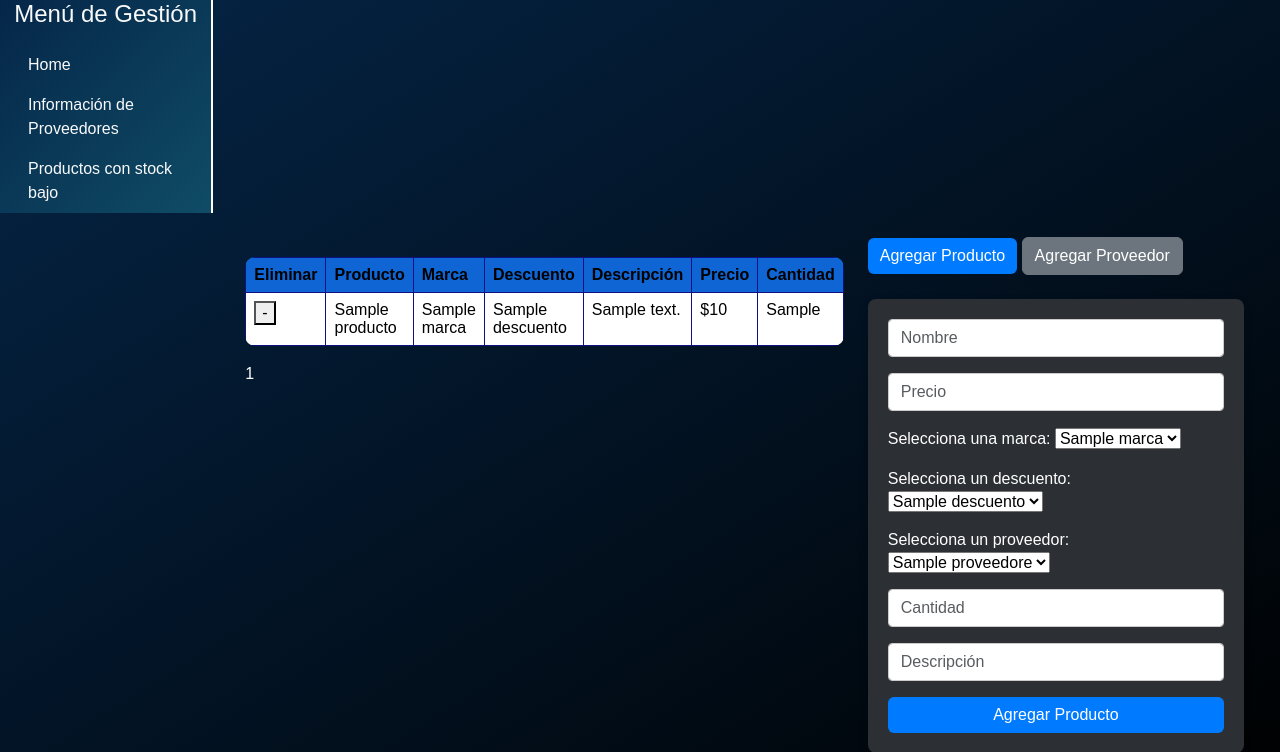
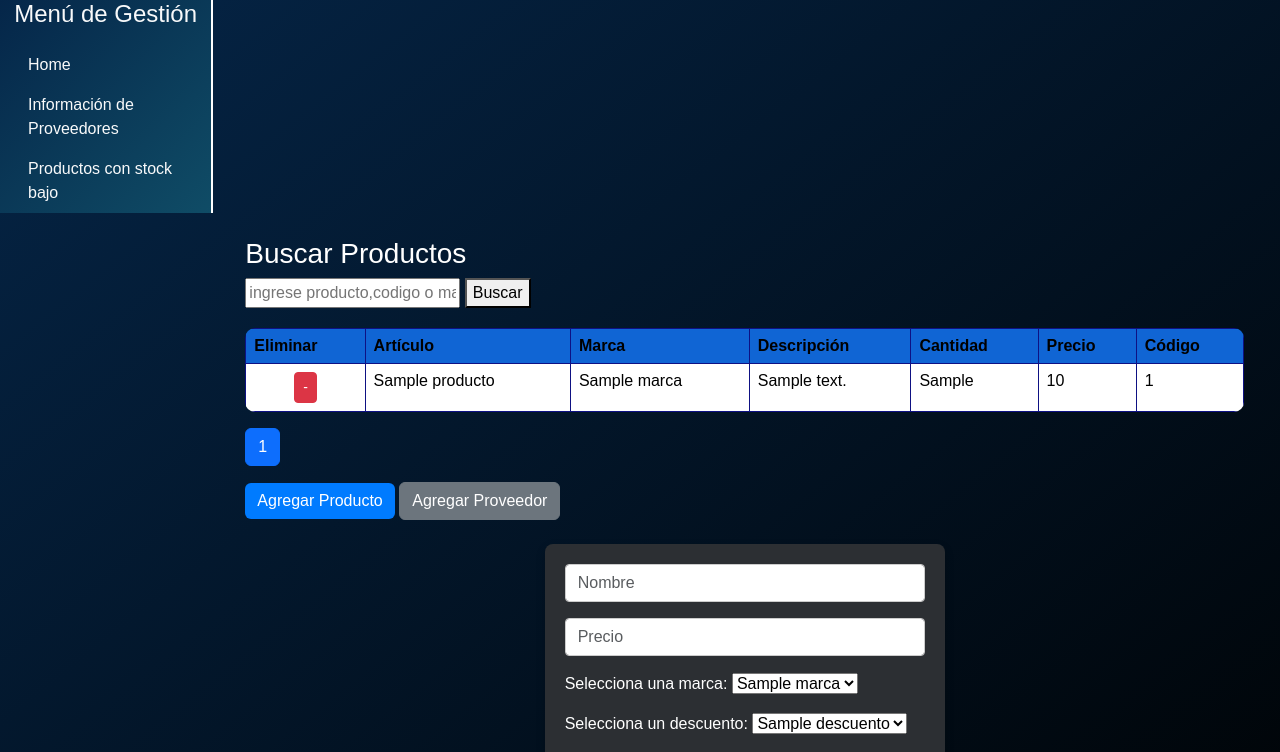
Before and after one commit to SPYROBO/galeazzi, a PHP site: page /php/stock_direccion.php in a window 1280 px wide. Shown: the part 54-806 px from the top of the page. Run offline with PHP 8.4, Linux system fonts and the light colour scheme; tables that the repository leaves empty or names only in its code hold one stand-in row (values such as "Sample post"); some libraries are stand-ins or nearby versions.

Commit message:
borro cosas q sobran

```diff
--- a/js/paginador.js
+++ b/js/paginador.js
@@ -1,7 +1,7 @@
 $(document).ready(function () {
     $.ajax({
-        url: 'stock_info.php',
-        data: { 'info_stock': 'productos' },
+        url: 'traer_info.php',
+        data: { 'data': 'productos' },
         type: 'POST',
         dataType: 'json',
         success: function (data) {
@@ -13,7 +13,7 @@ $(document).ready(function () {
 
             function mostrarRegistrosPagina() {
                 var registrosHTML = '<table class="table table-bordered"><thead><tr>' +
-                    '<th>Eliminar</th>' +
+                    '<th>Agregar</th>' +
                     '<th>Producto</th>' +
                     '<th>Marca</th>' +
                     '<th>Descuento</th>' +
@@ -24,7 +24,7 @@ $(document).ready(function () {
 
                 for (var i = offset; i < offset + mostrarRegistros && i < elementosTot; i++) {
                     registrosHTML += '<tr>' +
-                        '<td><button onclick="eliminarProducto('+data[i].id+')"> - </button></td>' +
+                        '<td><button onclick="crearTicket('+data[i].id+')"> + </button></td>' +
                         '<td>' + data[i].nombre + '</td>' +
                         '<td>' + data[i].marca + '</td>' +
                         '<td>' + data[i].descuento + '</td>' +
--- a/php/stock_info.php
+++ b/php/stock_info.php
@@ -1,7 +1,22 @@
 <?php
 require_once("env.php");
-switch($_POST['info_stock']){
-    case 'productos':
+
+$Busqueda = isset($_GET['busqueda']) ? $_GET['busqueda'] : '';
+$terminoBusqueda = isset($_GET['busqueda']) ? $_GET['busqueda'] : '';
+
+if ($terminoBusqueda != '')
+{
+    $sql = "SELECT p.*, m.nombre AS 'marca', d.nombre AS 'descuento', s.cantidad AS cant
+    FROM productos AS p
+    INNER JOIN marcas AS m ON m.id = p.id_marca
+    INNER JOIN descuentos AS d ON d.id = p.id_descuento
+    INNER JOIN stock AS s ON s.id_producto = p.id
+    WHERE p.nombre LIKE '%$Busqueda%' OR m.nombre LIKE '%$Busqueda%' or p.id like '%$Busqueda%'";
+
+
+    $result = $conn->query($sql);
+    $productos = $result->fetchAll(PDO::FETCH_ASSOC);
+}else {
     $sql = "SELECT p.*, m.nombre AS 'marca', d.nombre AS 'descuento', s.cantidad AS cant
         FROM productos AS p
         INNER JOIN marcas AS m ON m.id = p.id_marca
@@ -10,8 +25,66 @@ switch($_POST['info_stock']){
 
 $result = $conn->query($sql);
 $productos = $result->fetchAll(PDO::FETCH_ASSOC);
-        echo json_encode($productos);
-        break;
 }
 
+$pagProductos = isset($_GET['pagProductos']) ? (int)$_GET['pagProductos'] : 1;
+define('CANT_REG_PAG', 2);
+$cantPagProductos = ceil(count($productos) / CANT_REG_PAG);
+$inicioProductos = ($pagProductos - 1) * CANT_REG_PAG;
+
+if ($inicioProductos < 0) {
+    $inicioProductos = 0;
+}
+
+$productosPaginados = array_slice($productos, $inicioProductos, CANT_REG_PAG);
+
+echo "<div class='tabla-container'>
+    <div class='tabla-container'>
+    <h3>Buscar Productos</h3>
+    <form method='GET'>
+        <input type='text' name='busqueda' placeholder='ingrese producto,codigo o marca' value=''>
+        <button type='submit'>Buscar</button>
+    </form>
+</div>
+    <table class='table table-hover table-bordered'>
+    <thead class='thead-dark'>
+        <tr>
+            <th>Eliminar</th>
+            <th>Artículo</th>
+            <th>Marca</th>
+            <th>Descripción</th>
+            <th>Cantidad</th>
+            <th>Precio</th>
+            <th>Código</th>
+        </tr>
+    </thead>
+    <tbody>";
+
+foreach ($productosPaginados as $producto) {
+    echo "<tr>
+        <td>
+            <center><button id='{$producto['id']}' class='btn btn-danger btn-sm' onclick='eliminarProducto({$producto['id']})'>-</button></center>
+        </td>
+        <td>{$producto['nombre']}</td>
+        <td>{$producto['marca']}</td>
+        <td>{$producto['descripcion']}</td>
+        <td>{$producto['cant']}</td>
+        <td>{$producto['precio']}</td>
+        <td>{$producto['id']}</td>
+    </tr>";
+}
+
+echo "</tbody>
+</table>
+<nav aria-label='Page navigation example'>
+    <ul class='pagination'>";
+
+for ($i = 1; $i <= $cantPagProductos; $i++) {
+    echo "<li class='page-item " . ($i == $pagProductos ? 'active' : '') . "'>
+            <a class='page-link' href='?pagProductos={$i}'>$i</a>
+        </li>";
+}
+
+echo "</ul>
+</nav>";
 ?>
--- a/php/traer_info.php
+++ b/php/traer_info.php
@@ -20,4 +20,14 @@ switch($_POST['data']){
         $prov = $res->fetchAll(PDO::FETCH_ASSOC);
         echo json_encode($prov);
         break;
+    case 'productos':
+        $sql = "SELECT p.*, m.nombre AS 'marca', d.nombre AS 'descuento', s.cantidad AS cant
+        FROM productos AS p
+        INNER JOIN marcas AS m ON m.id = p.id_marca
+        INNER JOIN descuentos AS d ON d.id = p.id_descuento
+        INNER JOIN stock AS s ON s.id_producto = p.id ";
+        $result = $conn->query($sql);
+        $productos = $result->fetchAll(PDO::FETCH_ASSOC);
+        echo json_encode($productos);
+        break;
 }
--- a/stock_home.php
+++ b/stock_home.php
@@ -3,12 +3,8 @@
 <div class="row">
     <!-- Buscador y tabla -->
     <div class="col">
-        <div id="productos"></div>
-
-        <div class="paginacion" id="paginacion">
-        <a href="#" class="prev">Anterior</a>
-        <a href="#" class="next">Siguiente</a>
-        </div>
+        <?php
+        require_once('stock_info.php'); ?>
     </div>
 
     <div class="col">
```
Also changed, not shown: php/funcion_stock.php (deleted, +0 -67 lines). Lines whose indentation alone changed are shown as unchanged.
